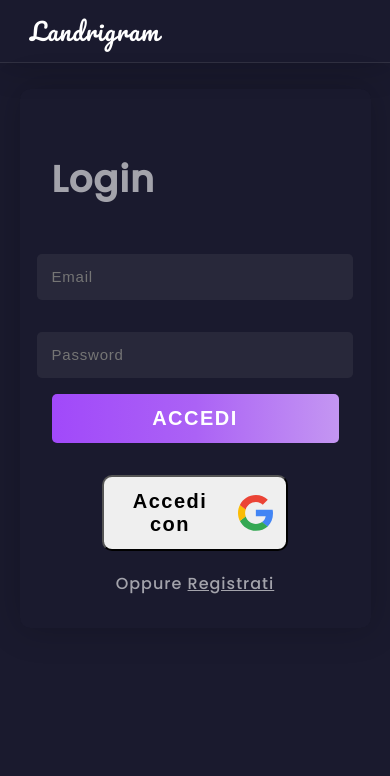
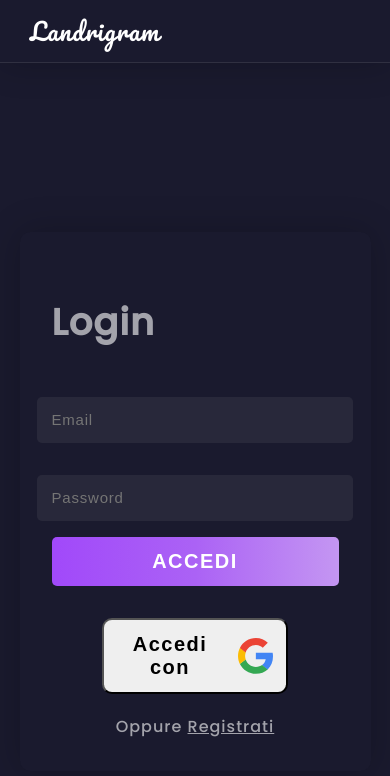
Before and after one commit to Luca-Landri/Meant, a React (Vite) app: page / in a window 390 px wide. Shown: the top 776 px of the page. Built offline with nearby package versions, Linux system fonts and the light colour scheme.

Commit message:
Fixed login height for mobile

```diff
--- a/src/components/Homepage.jsx
+++ b/src/components/Homepage.jsx
@@ -4,8 +4,6 @@ import { useSelector, useDispatch } from 'react-redux'
 const Homepage = () => {
 
     const dispatch = useDispatch();
-    const email = useSelector(state => state.data.email)
-    const password = useSelector(state => state.data.password)
     const img = useSelector(state => state.data.img)
 
     return (
--- a/src/components/Login.jsx
+++ b/src/components/Login.jsx
@@ -23,6 +23,7 @@ const LoginContainer = styled.div`
 
     @media (max-width: 768px) {
         width: 90vw;
+        height: 30vh;
     }
 `
 const FormConteiner = styled.div`
```
